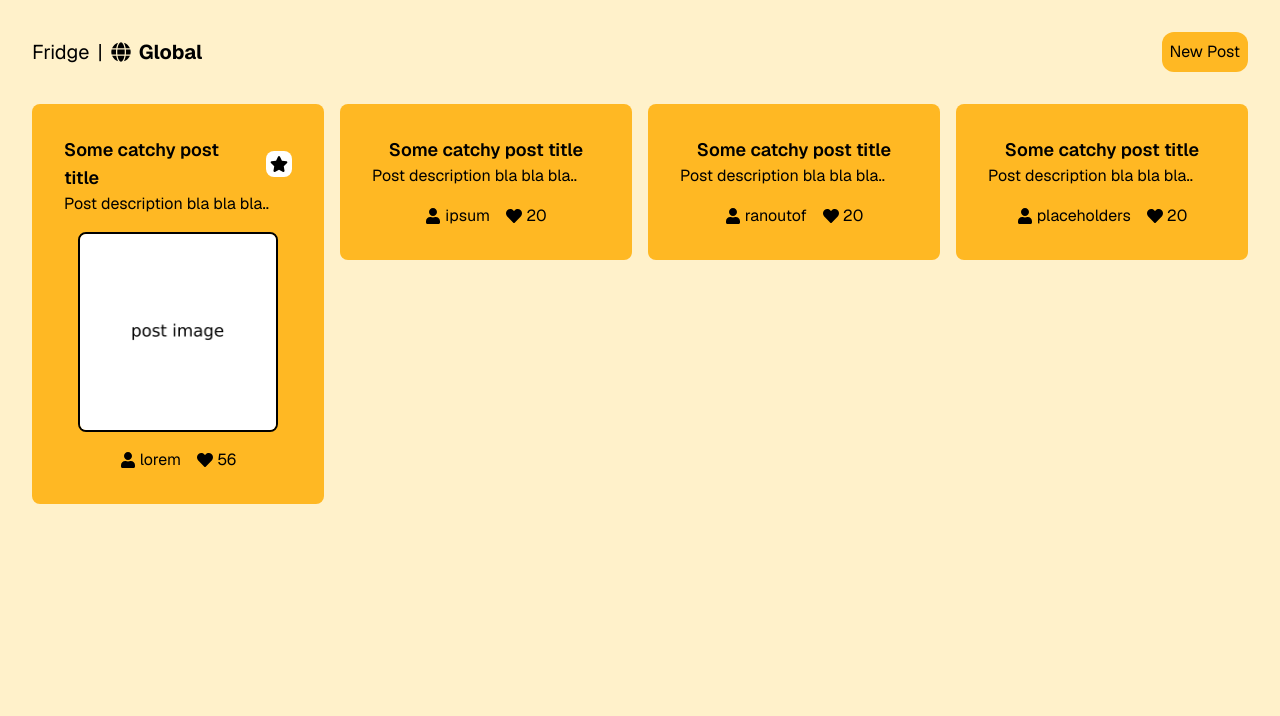
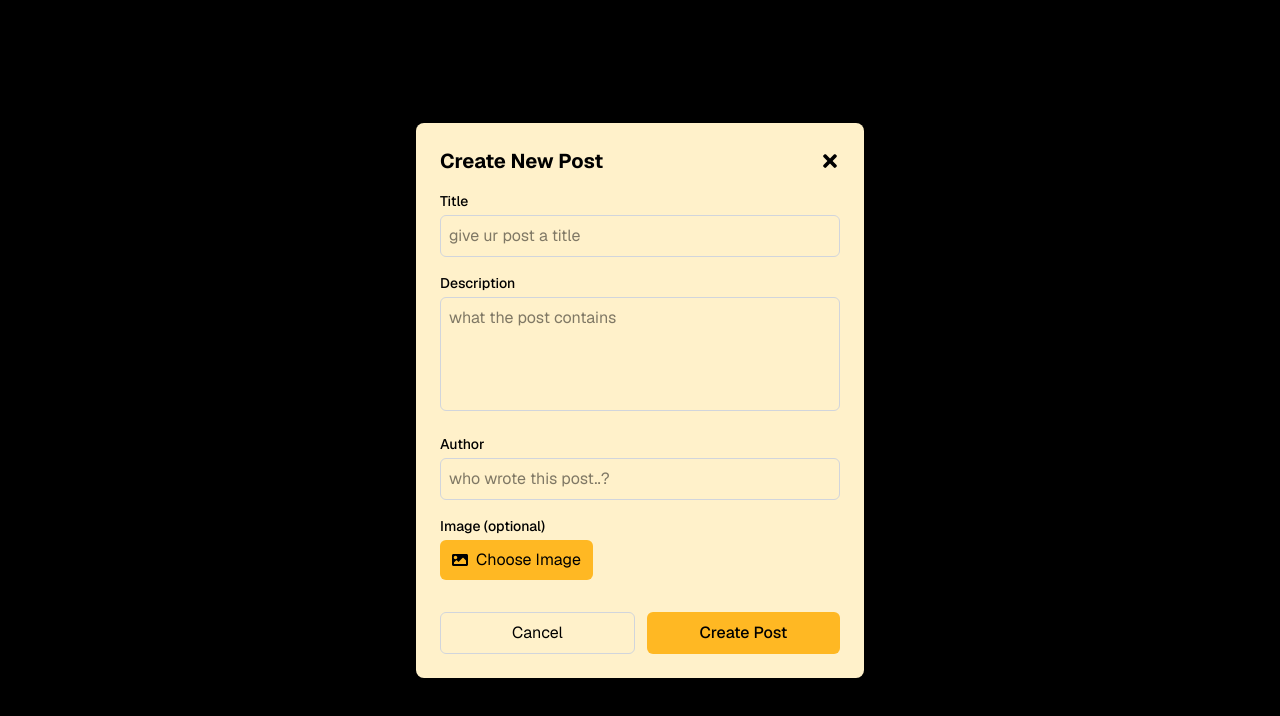
Before and after one commit to isakfiks/fridge, a Next.js app: page / in a window 1280 px wide. Both pictures are taken after a click on the button "New Post". Shown: the top 716 px of the page. Built offline with nearby package versions, Linux system fonts and the light colour scheme; no server answers.

Commit message:
Add modal and integrate post creation UI

```diff
--- /dev/null
+++ b/app/components/CreatePostModal.tsx
@@ -0,0 +1,163 @@
+'use client'
+
+import { useState } from 'react'
+import { FaTimes, FaImage } from 'react-icons/fa'
+
+interface CreatePostModalProps {
+  isOpen: boolean;
+  onClose: () => void;
+}
+
+export default function CreatePostModal({ isOpen, onClose }: CreatePostModalProps) {
+  const [title, setTitle] = useState('')
+  const [description, setDescription] = useState('')
+  const [author, setAuthor] = useState('')
+  const [image, setImage] = useState<File | null>(null)
+  const [imagePreview, setImagePreview] = useState<string | null>(null)
+
+  const handleImageChange = (e: React.ChangeEvent<HTMLInputElement>) => {
+    const file = e.target.files?.[0]
+    if (file) {
+      setImage(file)
+      const reader = new FileReader()
+      reader.onloadend = () => {
+        setImagePreview(reader.result as string)
+      }
+      reader.readAsDataURL(file)
+    }
+  }
+
+  const handleSubmit = (e: React.FormEvent) => {
+    e.preventDefault()
+    // API req will be added here
+    console.log('Creating post:', { title, description, author, image })
+
+    setTitle('')
+    setDescription('')
+    setAuthor('')
+    setImage(null)
+    setImagePreview(null)
+    onClose()
+  }
+
+  const handleClose = () => {
+    setTitle('')
+    setDescription('')
+    setAuthor('')
+    setImage(null)
+    setImagePreview(null)
+    onClose()
+  }
+
+  if (!isOpen) return null
+
+  return (
+    <div className="fixed inset-0 bg-black bg-opacity-50 flex items-center justify-center z-50 p-4">
+      <div className="bg-[#FFF1CA] rounded-lg p-6 w-full max-w-md max-h-[90vh] overflow-y-auto">
+        <div className="flex justify-between items-center mb-4">
+          <h2 className="text-xl font-bold text-black">Create New Post</h2>          <button
+            onClick={handleClose}
+            className="text-black hover:text-gray-600 text-xl"
+            aria-label="Close modal"
+          >
+            <FaTimes />
+          </button>
+        </div>
+
+        <form onSubmit={handleSubmit} className="space-y-4">
+          <div>
+            <label htmlFor="title" className="block text-sm font-medium text-black mb-1">
+              Title
+            </label>
+            <input
+              type="text"
+              id="title"
+              value={title}
+              onChange={(e) => setTitle(e.target.value)}
+              className="text-black w-full p-2 border border-gray-300 rounded-md focus:outline-none focus:ring-2 focus:ring-[#FFB823]"
+              required
+              placeholder='give ur post a title'
+            />
+          </div>
+
+          <div>
+            <label htmlFor="description" className="block text-sm font-medium text-black mb-1">
+              Description
+            </label>
+            <textarea
+              id="description"
+              value={description}
+              onChange={(e) => setDescription(e.target.value)}
+              rows={4}
+              className="text-black w-full p-2 border border-gray-300 rounded-md focus:outline-none focus:ring-2 focus:ring-[#FFB823] resize-none"
+              required
+              placeholder='what the post contains'
+            />
+          </div>
+
+          <div>
+            <label htmlFor="author" className="block text-sm font-medium text-black mb-1">
+              Author
+            </label>
+            <input
+              type="text"
+              id="author"
+              value={author}
+              onChange={(e) => setAuthor(e.target.value)}
+              className="text-black w-full p-2 border border-gray-300 rounded-md focus:outline-none focus:ring-2 focus:ring-[#FFB823]"
+              required
+              placeholder='who wrote this post..?'
+            />
+          </div>
+
+          <div>
+            <label htmlFor="image" className="block text-sm font-medium text-black mb-1">
+              Image (optional)
+            </label>
+            <div className="flex items-center space-x-2">
+              <label className="flex items-center px-3 py-2 bg-[#FFB823] text-black rounded-md cursor-pointer hover:bg-[#ffad00] transition-colors">
+                <FaImage className="mr-2" />
+                Choose Image
+                <input
+                  type="file"
+                  id="image"
+                  accept="image/*"
+                  onChange={handleImageChange}
+                  className="hidden"
+                />
+              </label>
+              {image && (
+                <span className="text-sm text-black">{image.name}</span>
+              )}
+            </div>
+            {imagePreview && (
+              <div className="mt-2">
+                <img
+                  src={imagePreview}
+                  alt="Preview"
+                  className="w-full h-32 object-cover rounded-md border border-gray-300"
+                />
+              </div>
+            )}
+          </div>
+
+          <div className="flex space-x-3 pt-4">
+            <button
+              type="button"
+              onClick={handleClose}
+              className="flex-1 px-4 py-2 border border-gray-300 text-black rounded-md hover:bg-gray-50 transition-colors"
+            >
+              Cancel
+            </button>
+            <button
+              type="submit"
+              className="flex-1 px-4 py-2 bg-[#FFB823] text-black rounded-md hover:bg-[#ffad00] transition-colors font-medium"
+            >
+              Create Post
+            </button>
+          </div>
+        </form>
+      </div>
+    </div>
+  )
+}
--- a/app/page.tsx
+++ b/app/page.tsx
@@ -1,5 +1,9 @@
+'use client'
+
+import { useState, useEffect } from "react";
 import { FaGlobe } from "react-icons/fa";
 import PostCard from "./components/PostCard";
+import CreatePostModal from "./components/CreatePostModal";
 
 interface Post {
   id: number;
@@ -11,21 +15,7 @@ interface Post {
   reactions: number;
 }
 
-async function getPosts(): Promise<Post[]> {
-  try {
-    const res = await fetch(`${process.env.NEXT_PUBLIC_SITE_URL || 'http://localhost:3000'}/api/no-login/posts`, {
-      cache: 'no-store'
-    });
-
-    if (!res.ok) {
-      throw new Error('Failed to fetch posts');
-    }
-
-    return res.json();
-  } catch (error) {
-    console.error('Error fetching posts:', error);
-    // Fallback to mock (might remove later)
-    return [
+const mockPosts: Post[] = [
   {
     id: 0,
     title: "Some catchy post title",
@@ -63,11 +53,33 @@ async function getPosts(): Promise<Post[]> {
     reactions: 20
   },
 ];
+
+export default function Home() {
+  const [posts, setPosts] = useState<Post[]>(mockPosts);
+  const [isModalOpen, setIsModalOpen] = useState(false);
+  const [loading, setLoading] = useState(true);
+
+  useEffect(() => {
+    async function fetchPosts() {
+      try {
+        const res = await fetch('/api/no-login/posts', {
+          cache: 'no-store'
+        });
+
+        if (res.ok) {
+          const data = await res.json();
+          setPosts(data);
+        }
+      } catch (error) {
+        console.error('Error fetching posts:', error);
+        // Keep mock data as fallback
+      } finally {
+        setLoading(false);
       }
     }
 
-export default async function Home() {
-  const posts = await getPosts();
+    fetchPosts();
+  }, []);
 
   return (
     <div className="bg-[#FFF1CA] min-h-screen font-[family-name:var(--font-geist-sans)]">
@@ -78,16 +90,32 @@ export default async function Home() {
           <FaGlobe className="text-black text-xl mr-2"></FaGlobe>
           <h1 className="text-black text-xl font-bold">Global</h1>
         </div>
-        <button className="bg-[#FFB823] p-2 text-black rounded-xl hover:bg-[#ffad00]">New Post</button>
+        <button
+          onClick={() => setIsModalOpen(true)}
+          className="bg-[#FFB823] p-2 text-black rounded-xl hover:bg-[#ffad00]"
+        >
+          New Post
+        </button>
       </header>
 
       <main className="p-8 pt-4">
+        {loading ? (
+          <div className="flex justify-center items-center h-64">
+            <div className="text-black text-lg">Loading posts...</div>
+          </div>
+        ) : (
           <div className="grid grid-cols-1 sm:grid-cols-2 lg:grid-cols-4 gap-4 w-full items-start">
             {posts.map((post) => (
               <PostCard key={post.id} post={post} />
             ))}
           </div>
+        )}
       </main>
+
+      <CreatePostModal
+        isOpen={isModalOpen}
+        onClose={() => setIsModalOpen(false)}
+      />
     </div>
   );
 }
```
Lines whose indentation alone changed are shown as unchanged.
